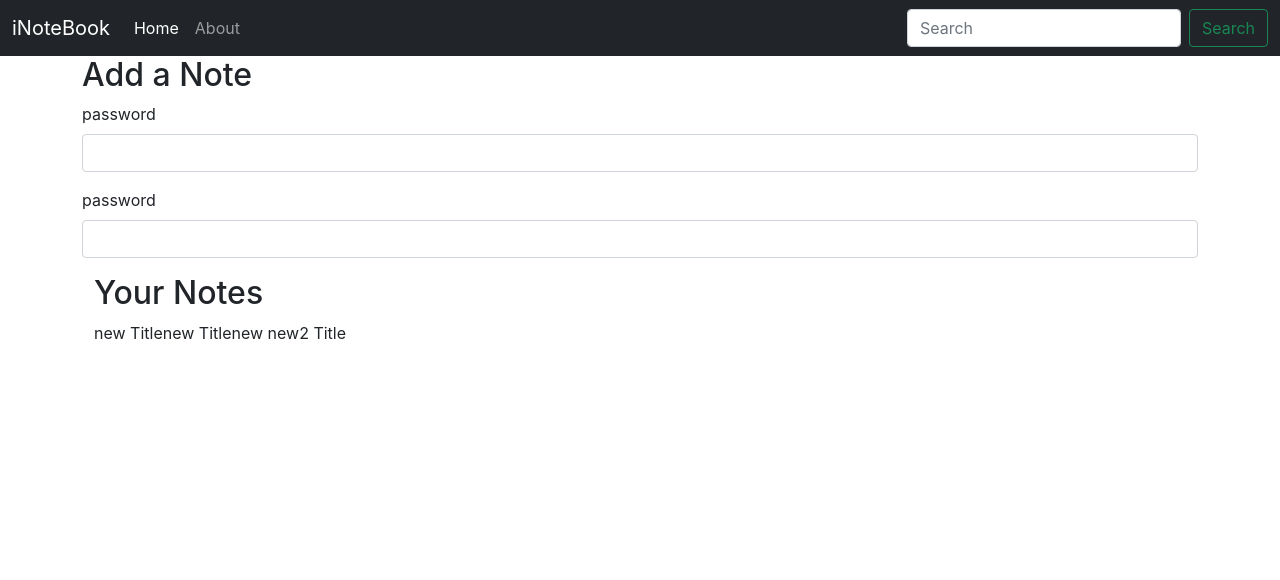
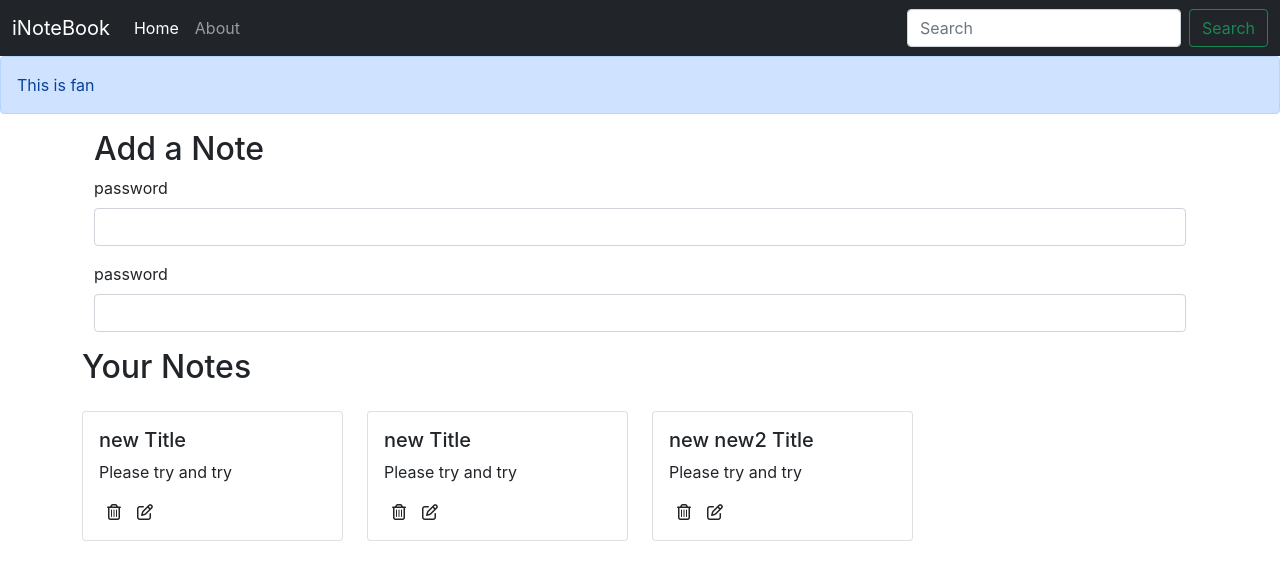
Before and after one commit to Shabbir414/CRUDprojectCH, a React (Create React App) app in the folder inotebook/: page / in a window 1280 px wide. Shown: the top 580 px of the page. Built offline with nearby package versions, Linux system fonts and the light colour scheme.

Commit message:
adding fontawesome

```diff
--- a/inotebook/public/index.html
+++ b/inotebook/public/index.html
@@ -23,6 +23,11 @@
   </head>
 
   <body>
+    <!-- Fontawesome link -->
+    <script
+      src="https://kit.fontawesome.com/26504e4a1f.js"
+      crossorigin="anonymous"
+    ></script>
     <!-- Option 1: Bootstrap Bundle with Popper -->
     <script
       src="https://cdn.jsdelivr.net/npm/bootstrap@5.1.0/dist/js/bootstrap.bundle.min.js"
--- a/inotebook/src/App.js
+++ b/inotebook/src/App.js
@@ -4,6 +4,7 @@ import Navbar from "./components/Navbar";
 import Home from "./components/Home";
 import About from "./components/About";
 import NoteState from "./context/notes/NoteState";
+import Alert from "./components/Alert";
 
 function App() {
   return (
@@ -11,6 +12,7 @@ function App() {
       <NoteState>
         <Router>
           <Navbar />
+          <Alert message="This is fan" />
           <div className="container">
             <Route exact path="/">
               <Home />
--- /dev/null
+++ b/inotebook/src/components/Alert.js
@@ -0,0 +1,13 @@
+import React from "react";
+
+const Alert = (props) => {
+  return (
+    <div>
+      <div className="alert alert-primary" role={alert}>
+        {props.message}
+      </div>
+    </div>
+  );
+};
+
+export default Alert;
--- a/inotebook/src/components/Home.js
+++ b/inotebook/src/components/Home.js
@@ -1,42 +1,37 @@
 import React, { useContext } from "react";
-import noteContext from "../context/notes/noteContext";
+import Notes from "./Notes";
 
 const Home = () => {
-  const context = useContext(noteContext);
-  const { notes, setNotes } = context;
   return (
     <div>
+      <div className="container my-3">
         <h2>Add a Note</h2>
         <form>
-        <div class="mb-3">
-          <label for="exampleInputPassword" class="form-label">
+          <div className="mb-3">
+            <label htmlFor="exampleInputPassword" className="form-label">
               password
             </label>
             <input
               type="password"
-            class="form-control"
+              className="form-control"
               id="exampleInputPassword1"
             ></input>
           </div>
         </form>
         <form>
-        <div class="mb-3">
-          <label for="exampleInputPassword" class="form-label">
+          <div className="mb-3">
+            <label htmlFor="exampleInputPassword" className="form-label">
               password
             </label>
             <input
               type="password"
-            class="form-control"
+              className="form-control"
               id="exampleInputPassword1"
             ></input>
           </div>
         </form>
-      <div className="container my-3">
-        <h2>Your Notes</h2>
-        {notes.map((note) => {
-          return note.title;
-        })}
       </div>
+      <Notes />
     </div>
   );
 };
--- a/inotebook/src/components/Noteitem.js
+++ b/inotebook/src/components/Noteitem.js
@@ -8,6 +8,8 @@ const Noteitem = (props) => {
         <div className="card-body">
           <h5 className="card-title">{note.title}</h5>
           <p className="card-text">{note.description} </p>
+          <i className="far fa-trash-alt mx-2"></i>
+          <i className="far fa-edit mx-2"></i>
         </div>
       </div>
     </div>
--- /dev/null
+++ b/inotebook/src/components/Notes.js
@@ -0,0 +1,20 @@
+import React from "react";
+import { useContext } from "react";
+
+import noteContext from "../context/notes/noteContext";
+import Noteitem from "./Noteitem";
+
+const Notes = () => {
+  const context = useContext(noteContext);
+  const { notes, setNotes } = context;
+  return (
+    <div className="row my-3">
+      <h2>Your Notes</h2>
+      {notes.map((note) => {
+        return <Noteitem key={note._id} note={note} />;
+      })}
+    </div>
+  );
+};
+
+export default Notes;
```
Lines whose indentation alone changed are shown as unchanged.
